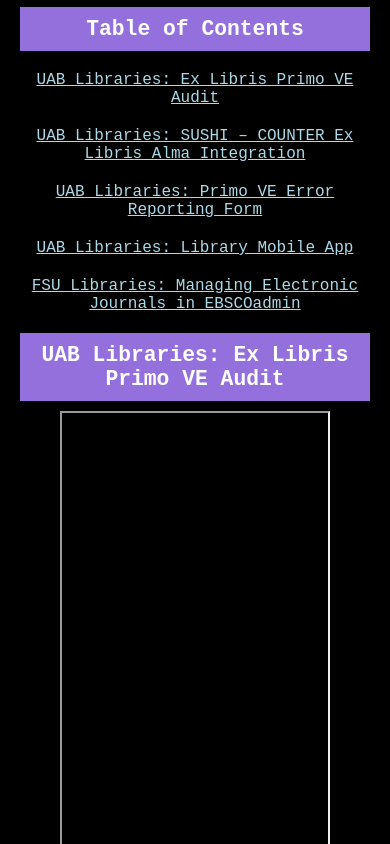
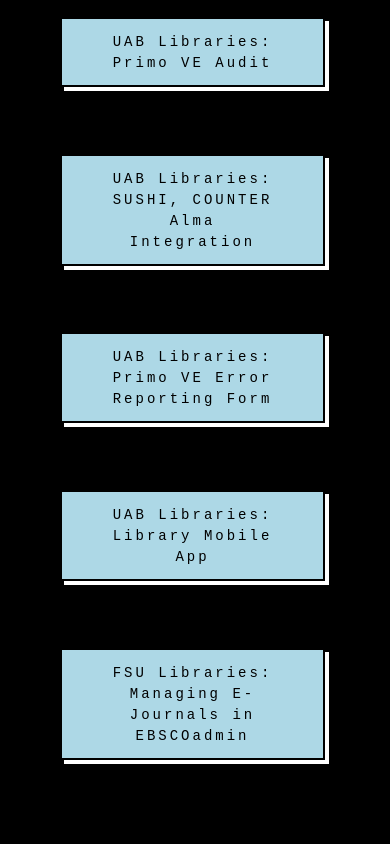
Before and after one commit to bethaneyhall/portfolio, a plain HTML site: page documentations.html in a window 390 px wide. Shown: the part 220-1064 px from the top of the page. After the commit the page ends 1036 px from the top, so only its background shows below. Drawn offline with Linux system fonts and the light colour scheme.

Commit message:
Add files via upload

```diff
--- a/documentations.html
+++ b/documentations.html
@@ -6,23 +6,29 @@
 <link rel="stylesheet" href="stylesheet.css">
 </head>
 <body>
+
  <input type="checkbox" id="active">
     <label for="active" class="menu-btn"><span></span></label>
     <label for="active" class="close"></label>
-    <div class="wrapper">
-      <ul>
+
+<div class="wrapper">
+
+    <ul>
 <li><a href="index.html">Home</a></li>
 <li><a href="projects.html">Projects</a></li>
 <li><a href="documentations.html">Documents</a></li>
 <li><a href="writings.html">Writings</a></li>
 <li><a href="resume.html">Resume</a></li>
-</ul>
-</div>
+        </ul>
+
+    </div>
+
 <div class="content1">
 
 <button onclick="topFunction()" id="top" title="Go to top">^</button>
 
 <script>
+
 let mybutton = document.getElementById("top");
 window.onscroll = function() {scrollFunction()};
 
@@ -33,47 +39,27 @@ function scrollFunction() {
     mybutton.style.display = "none";
   }
 }
+
 function topFunction() {
   document.body.scrollTop = 0;
   document.documentElement.scrollTop = 0;
 }
+
 </script>
 
     <h2>Documents</h2>
     <p>(Professional)</p>
-<h3>Table of Contents</h3>
-<ul style="font-size:12pt;font-family:helvetica, sans-serif; list-style-type: none">
-   <li style="padding:10px;"><a class ="toc" href="#toc0">UAB Libraries: Ex Libris Primo VE Audit</a></li>
-   <li style="padding:10px;"><a class ="toc" href="#toc1">UAB Libraries: SUSHI – COUNTER Ex Libris Alma Integration</a></li>
-    <li style="padding:10px;"><a class ="toc" href="#toc2">UAB Libraries: Primo VE Error Reporting Form</a></li>
-   <li style="padding:10px;"><a class="toc" href="#toc3">UAB Libraries: Library Mobile App</a></li>
-    <li style="padding:10px;"><a class="toc" href="#toc4">FSU Libraries: Managing Electronic Journals in EBSCOadmin</a></li>
-</ul>
 
-<h3 id="toc0">UAB Libraries: Ex Libris Primo VE Audit</h3>
+    <p><button class="downloaddoc" alt="download PDF" style="margin-bottom: 20pt;"><a href="primo_audit.pdf" target="_blank" class="doclink">UAB Libraries: Primo VE Audit</a></button></p>
 
-<div class="pdfs">
-    <iframe src="primo_audit.pdf" title="SUSHI – COUNTER Alma Integration" class="docs"></iframe></div>
-<br>
+    <p><button class="downloaddoc" alt="download PDF" style="margin-bottom: 20pt;"><a href="sushi.pdf" target="_blank" class="doclink">UAB Libraries: SUSHI, COUNTER Alma Integration</a></button></p>
 
-<h3 id="toc1">UAB Libraries: SUSHI – COUNTER Alma Integration</h3>
-<div class="pdfs">
-    <iframe src="sushi.pdf" title="SUSHI – COUNTER Alma Integration" class="docs"></iframe></div>
-<br>
+    <p><button class="downloaddoc" alt="download PDF" style="margin-bottom: 20pt;"><a href="error_form.pdf" target="_blank" class="doclink">UAB Libraries: Primo VE Error Reporting Form</a></button></p>
 
-<h3 id="toc2">UAB Libraries: Primo VE Error Reporting Form</h3>
-<div class="pdfs">
-    <iframe src="error_form.pdf" title="Primo VE Error Reporting Form" class="docs"></iframe></div>
-<br>
+    <p><button class="downloaddoc" alt="download PDF" style="margin-bottom: 20pt;"><a href="app.pdf" target="_blank" class="doclink">UAB Libraries: Library Mobile App</a></button></p>
 
-<h3 id="toc3">UAB Libraries: Library Mobile App</h3>
-<div class="pdfs">
-    <iframe src="app.pdf" title="UAB Libraries: Library Mobile App" class="docs"></iframe></div>
-<br>
-<h3 id="toc4">FSU: Managing Electronic Journals in EBSCOadmin</h3>
-<div class="pdfs">
-    <iframe src="fsu_journals.pdf" title="Managing Electronic Journals in EBSCOadmin" class="docs"></iframe></div>
-<br>
+    <p><button class="downloaddoc" alt="download PDF" style="margin-bottom: 20pt;"><a href="fsu_journals.pdf" target="_blank" class="doclink">FSU Libraries: Managing E-Journals in EBSCOadmin</a></button></p>
+
     </div>
 
 <footer></footer>
--- a/stylesheet.css
+++ b/stylesheet.css
@@ -4,6 +4,7 @@
     box-sizing: border-box;
     font-family: monospace;
 }
+
 body {
     font-family: monospace;
     text-align: center;
@@ -11,6 +12,7 @@ body {
     margin: 10px;
     background-color: black;
 }
+
 p {
     font-size: 14pt;
     padding-top: 20px;
@@ -19,12 +21,14 @@ p {
     margin-left: 50px;
     margin-right: 50px;
 }
+
 h2 {
     font-size: 20pt;
     color: white;
     padding-bottom: 15px;
     text-decoration: underline;
 }
+
 h3 {
     font-size: 16pt;
     color: white;
@@ -33,6 +37,7 @@ h3 {
     border: none;
     margin: 10px;
 }
+
 h4 {
     color: white;
     font-size: 15pt;
@@ -40,50 +45,65 @@ h4 {
     padding-top: 10px;
     padding-bottom: 10px;
 }
+
 hr {
     border: solid 3px red;
     border-radius: 5px;
     margin-top: 10px;
     margin-bottom: 20px;
 }
+
 a.toc:link {
     color:lightblue;
 }
+
 a.toc:visited {
     color:whitesmoke;
 }
+
 a.toc:hover {
     color:whitesmoke;
 }
+
 a.toc:active {
     color:whitesmoke;
 }
+
 a.reviews:link {
     color:lightblue;
 }
+
 a.reviews:visited {
     color:whitesmoke;
 }
+
 a.reviews:hover {
     color:whitesmoke;
 }
+
 a.reviews:active {
     color:whitesmoke;
 }
+
 a.contact:link {
     text-decoration: none;
     color:whitesmoke;
 }
+
 a.contact:link {
     text-decoration: none;
     color:whitesmoke;
 }
+
 a.contact:visited {
 }
+
 a.contact:hover {
 }
+
 a.contact:active {
 }
+
 .wrapper{
     position: fixed;
     top: 0;
@@ -93,9 +113,11 @@ a.contact:active {
     background: whitesmoke;
     transition: all 0.4s ease-in-out;
 }
+
 #active:checked ~ .wrapper{
     right:0;
 }
+
 .menu-btn{
     position: absolute;
     z-index: 2;
@@ -110,6 +132,7 @@ a.contact:active {
     cursor: pointer;
     transition: all 0.3s ease-in-out;
 }
+
 .menu-btn span,
 .menu-btn:before,
 .menu-btn:after{
@@ -121,12 +144,15 @@ a.contact:active {
 	border-bottom: 2px solid white;
 	transition: transform .6s cubic-bezier(0.215, 0.61, 0.355, 1);
 }
+
 .menu-btn:before{
     transform: translateY(-8px);
 }
+
 .menu-btn:after{
     transform: translateY(8px);
 }
+
 .close {
 	z-index: 1;
 	width: 100%;
@@ -134,17 +160,21 @@ a.contact:active {
 	pointer-events: none;
 	transition: background .6s;
 }
+
 #active:checked + .menu-btn span {
 	transform: scaleX(0);
 }
+
 #active:checked + .menu-btn:before {
     transform: rotate(45deg);
     border-color: red;
 }
+
 #active:checked + .menu-btn:after {
 	transform: rotate(-45deg);
     border-color: red;
 }
+
 .wrapper ul{
     position: absolute;
     top: 60%;
@@ -154,10 +184,12 @@ a.contact:active {
     list-style: none;
     text-align: center;
 }
+
 .wrapper ul li{
     height: 10%;
     margin: 15px 0;
 }
+
 .wrapper ul li a{
     text-decoration: none;
     text-transform: uppercase;
@@ -174,6 +206,7 @@ a.contact:active {
     transition: all 0.3s ease;
     transition: transform .6s cubic-bezier(0.215, 0.61, 0.355, 1);
 }
+
 .wrapper ul li a:after{
     position: absolute;
     content: "";
@@ -187,13 +220,16 @@ a.contact:active {
     z-index: -1;
     transition: transform 0.3s ease;
 }
+
 .wrapper ul li a:hover{
     color: limegreen;
     text-decoration: underline;
 }
+
 input[type="checkbox"]{
     display: none;
 }
+
 .content1{
     z-index: -1;
     text-align: center;
@@ -202,13 +238,16 @@ input[type="checkbox"]{
     font-family: sans-serif;
     padding-top: 100px;
 }
+
 .content1 .title{
     font-size: 30px;
 }
+
 .content1 .intro{
   font-size: 35px;
   font-weight: 600;
 }
+
 .home{
     position: absolute;
     top: 50%;
@@ -220,6 +259,7 @@ input[type="checkbox"]{
     color: black;
     font-size:20pt;
 }
+
 .hello{
     font-weight: 300;
     font-size 50px;
@@ -234,6 +274,7 @@ input[type="checkbox"]{
     box-shadow: 7px 7px whitesmoke;
     padding: 10px;
 }
+
 .wrapper2 {
   margin-top: 5%;
   width: 100%;
@@ -299,19 +340,23 @@ input[type="checkbox"]{
     width: 29rem;
   }
 }
+
 #active:checked ~ .wrapper ul li a{
     opacity: 1;
 }
+
 .wrapper ul li a{
     transition: opacity 1.2s, transform 1.2s cubic-bezier(0.215, 0.61, 0.355, 1);
     transform: translateX(100px);
 }
+
 #active:checked ~ .wrapper ul li a{
     transform: none;
 	transition-timing-function: ease, cubic-bezier(.1,1.3,.3,1);
     transition-delay: .6s;
     transform: translateX(-100px);
 }
+
 .mail {
     width: 80px;
     height: 80px;
@@ -323,14 +368,17 @@ input[type="checkbox"]{
     align-content: center;
     box-shadow: 0px 0px 29px 0px rgb(45, 190, 255);
 }
+
 .mail:hover {
     border: solid 2px whitesmoke;
     color: whitesmoke;
 }
+
 .mail:active {
     transform: translateY(5px);
     box-shadow: 0px 5px 10px whitesmoke, 0px -5px 10px whitesmoke, inset 0px -2px 5px whitesmoke, inset 0px 2px 5px whitesmoke;
 }
+
 .linkedin {
     width: 80px;
     height: 80px;
@@ -342,14 +390,17 @@ input[type="checkbox"]{
     align-content: center;
     box-shadow: 0px 0px 29px 0px rgb(45, 190, 255);
 }
+
 .linkedin:hover {
     border: solid 2px whitesmoke;
     color: whitesmoke;
 }
+
 .linkedin:active {
     transform: translateY(5px);
     box-shadow: 0px 5px 10px whitesmoke, 0px -5px 10px whitesmoke, inset 0px -2px 5px whitesmoke, inset 0px 2px 5px whitesmoke;
 }
+
 #top {
     display: none;
     position: fixed;
@@ -375,31 +426,37 @@ input[type="checkbox"]{
 #top:hover {
     background-color: #555;
 }
+
 .column {
     float: left;
     width: 50%;
     padding: 10px;
 }
+
 .row:after {
     content: "";
     display: table;
     clear: both;
 }
+
 @media screen and (max-width: 600px) {
   .column {
     width: 100%;
   }
 }
+
 .resume1 {
     width: 50%;
     padding: 15px;
     color:white;
 }
+
 .resume2 {
     width: 50%;
     padding: 15px;
     color:white;
 }
+
 .resumelist {
     text-align: left;
     font-size:15pt;
@@ -408,6 +465,7 @@ input[type="checkbox"]{
     color: white;
     padding-left: 35px;
 }
+
 .downloadresume {
     appearance: button;
     background-color: lightblue;
@@ -428,47 +486,114 @@ input[type="checkbox"]{
     text-align: center;
     text-transform: none;
 }
+
 .downloadresume:focus {
     text-decoration: none;
 }
+
 .downloadresume:hover {
     text-decoration: none;
     background-color: #7fc4db;
 }
+
 .downloadresume:active {
   box-shadow: rgba(0, 0, 0, .125) 0 2px 4px inset;
     background-color: #7fc4db;
 }
+
 .downloadresume:not([disabled]):active {
   box-shadow: #fff 2px 2px 0 0, #000 2px 2px 0 1px;
   transform: translate(2px, 2px);
 }
+
 a.resumelink:link {
     text-decoration: none;
     color: black;
 }
+
 a.resumelink:hover {
     text-decoration: none;
     color:blue;
 }
+
 a.resumelink:active {
     text-decoration: none;
     color: blue;
 }
+
+.downloaddoc {
+    appearance: button;
+    background-color: lightblue;
+    border: 2px solid black;
+    box-shadow: #fff 4px 4px 0 0,#000 4px 4px 0 1px;
+    box-sizing: border-box;
+    color: #fff;
+    cursor: pointer;
+    display: inline-block;
+    font-size: 14px;
+    font-weight: 400;
+    font-family: sans-serif;
+    line-height: 20px;
+    letter-spacing: 3px;
+    margin: 0 5px 10px 0;
+    overflow: visible;
+    padding: 12px 40px;
+    text-align: center;
+    text-transform: none;
+}
+
+.downloaddoc:focus {
+    text-decoration: none;
+}
+
+.downloaddoc:hover {
+    text-decoration: none;
+    background-color: #7fc4db;
+}
+
+.downloaddoc:active {
+  box-shadow: rgba(0, 0, 0, .125) 0 2px 4px inset;
+    background-color: #7fc4db;
+}
+
+.downloaddoc:not([disabled]):active {
+  box-shadow: #fff 2px 2px 0 0, #000 2px 2px 0 1px;
+  transform: translate(2px, 2px);
+}
+
+a.doclink:link {
+    text-decoration: none;
+    color: black;
+}
+
+a.doclink:hover {
+    text-decoration: none;
+    color:blue;
+}
+
+a.doclink:active {
+    text-decoration: none;
+    color: blue;
+}
+
 .mySlides {
     display: none;
 }
+
 .mySlides2 {
     display: none;
 }
+
 img {
     vertical-align: middle;
 }
+
 .slideshow-container {
     max-width: 1000px;
     position: relative;
     margin: auto;
 }
+
 .prev, .next {
     cursor: pointer;
     position: absolute;
@@ -483,16 +608,20 @@ img {
     border-radius: 0 3px 3px 0;
     user-select: none;
 }
+
 .next {
     right: 0;
     border-radius: 3px 0 0 3px;
 }
+
 .prev {
     left: 0;
 }
+
 .prev:hover, .next:hover {
     background-color: black;
 }
+
 .text {
     color: white;
     font-size: 15px;
@@ -505,6 +634,7 @@ img {
     border-top: 1px solid red;
     border-bottom: 1px solid red;
 }
+
 .dot {
     cursor: pointer;
     height: 15px;
@@ -515,9 +645,11 @@ img {
     display: inline-block;
     transition: background-color 0.6s ease;
 }
+
 .active, .dot:hover {
     background-color: #717171;
 }
+
 .fade {
     animation-name: fade;
     animation-duration: 1.5s;
@@ -526,9 +658,11 @@ img {
     from {opacity: .4}
     to {opacity: 1}
 }
+
 @media only screen and (max-width: 300px) {
     .prev, .next,.text {font-size: 11px}
 }
+
 .collapsible {
     background-color: darkseagreen;
     color: black;
@@ -576,16 +710,6 @@ img {
     height: 800px;
 }
 
-.docs {
-    width: 100%;
-    height: 800px;
-}
-
-.pdfs {
-    margin-left: 50px;
-    margin-right: 50px;
-}
-
 .skillbar {
     width: 100%;
     border: 2px solid white;
```
Also changed, not shown: index.html (+7 -0 lines), projects.html (+26 -0 lines), resume.html (+23 -0 lines).
